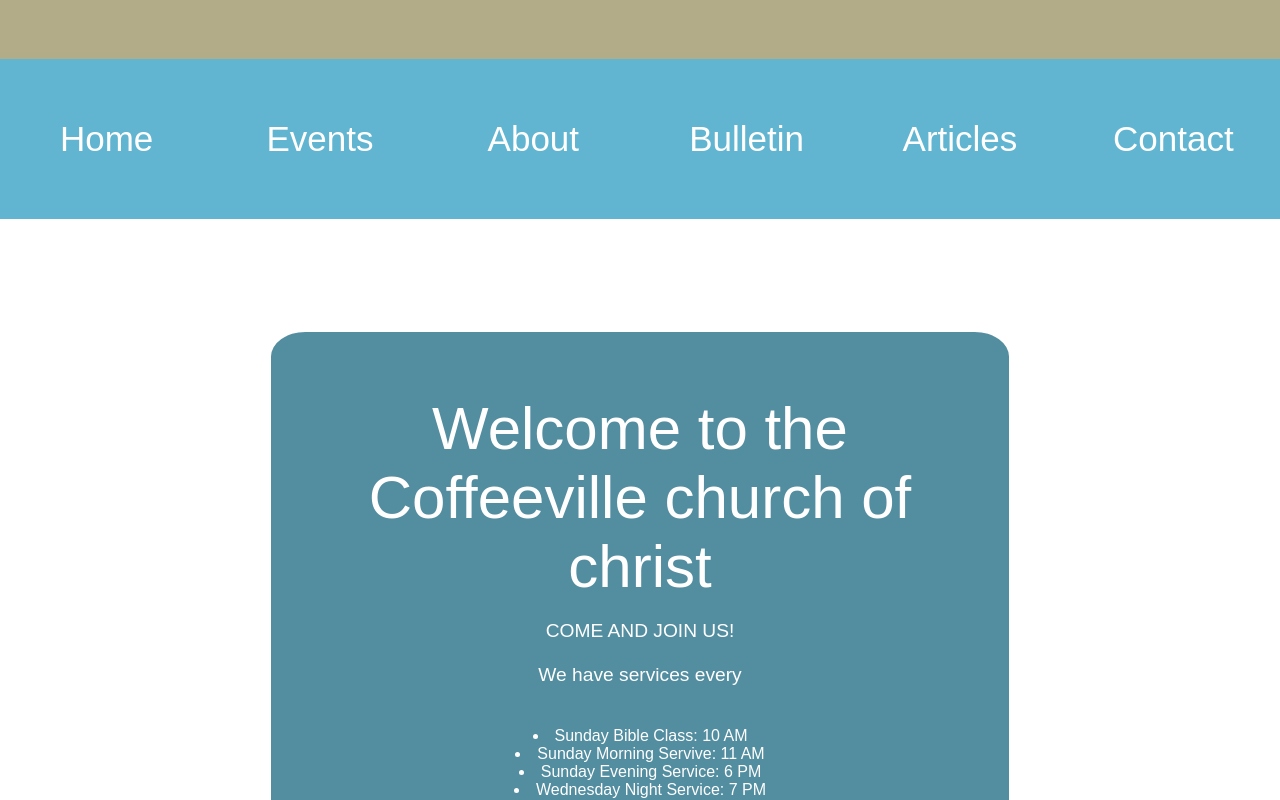
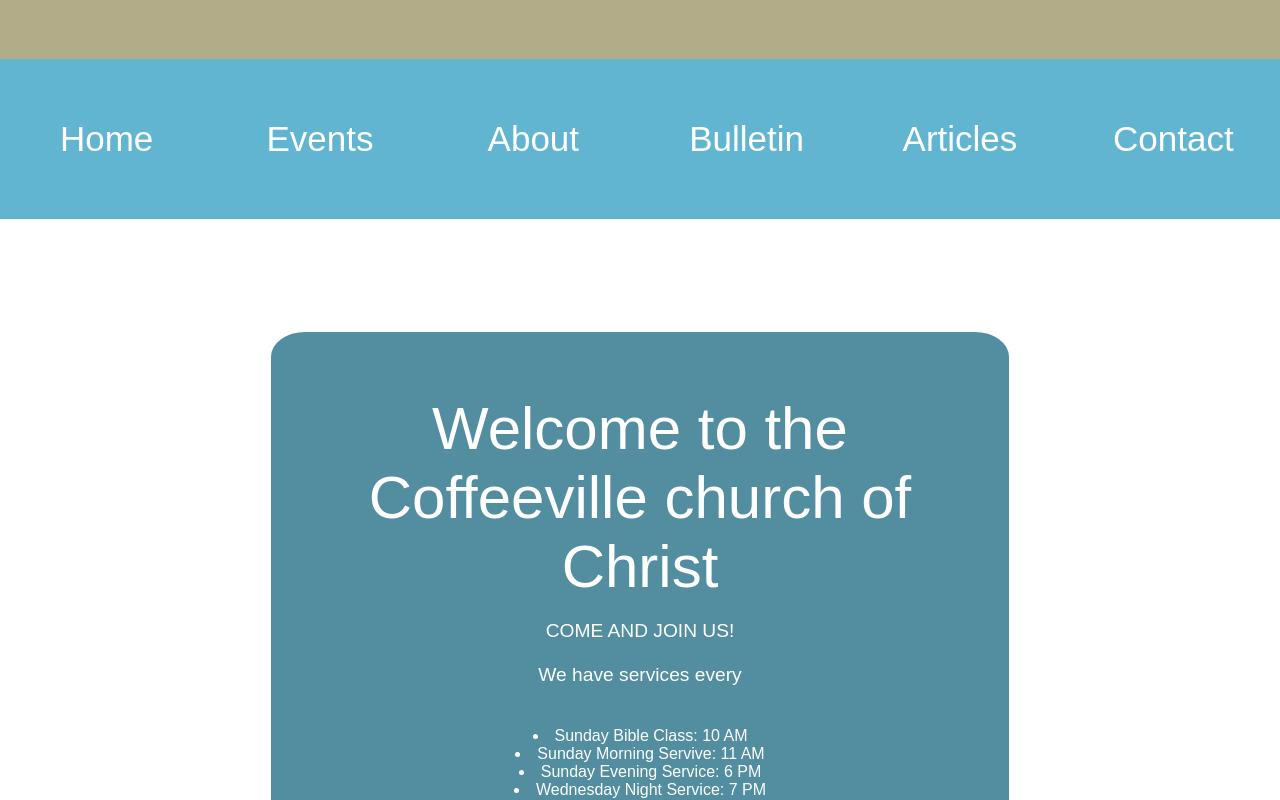
Before and after one commit to Ab-McCullough/CoffeevilleChurchofChrist, a plain HTML site: page index.html in a window 1280 px wide. Shown: the part 427-1227 px from the top of the page. Drawn offline with Linux system fonts and the light colour scheme; a web font is replaced by a local one.

Commit message:
Update index.html

```diff
--- a/index.html
+++ b/index.html
@@ -34,7 +34,7 @@
 <div id="Home" class="tabcontent" style="display: block;">
   <div class="content">
 
-  <h class="headline">Welcome to the Coffeeville church of christ</h>
+  <h class="headline">Welcome to the Coffeeville church of Christ</h>
   <p class="text">COME AND JOIN US!<br><br>We have services every<br><br>
 
 
```
